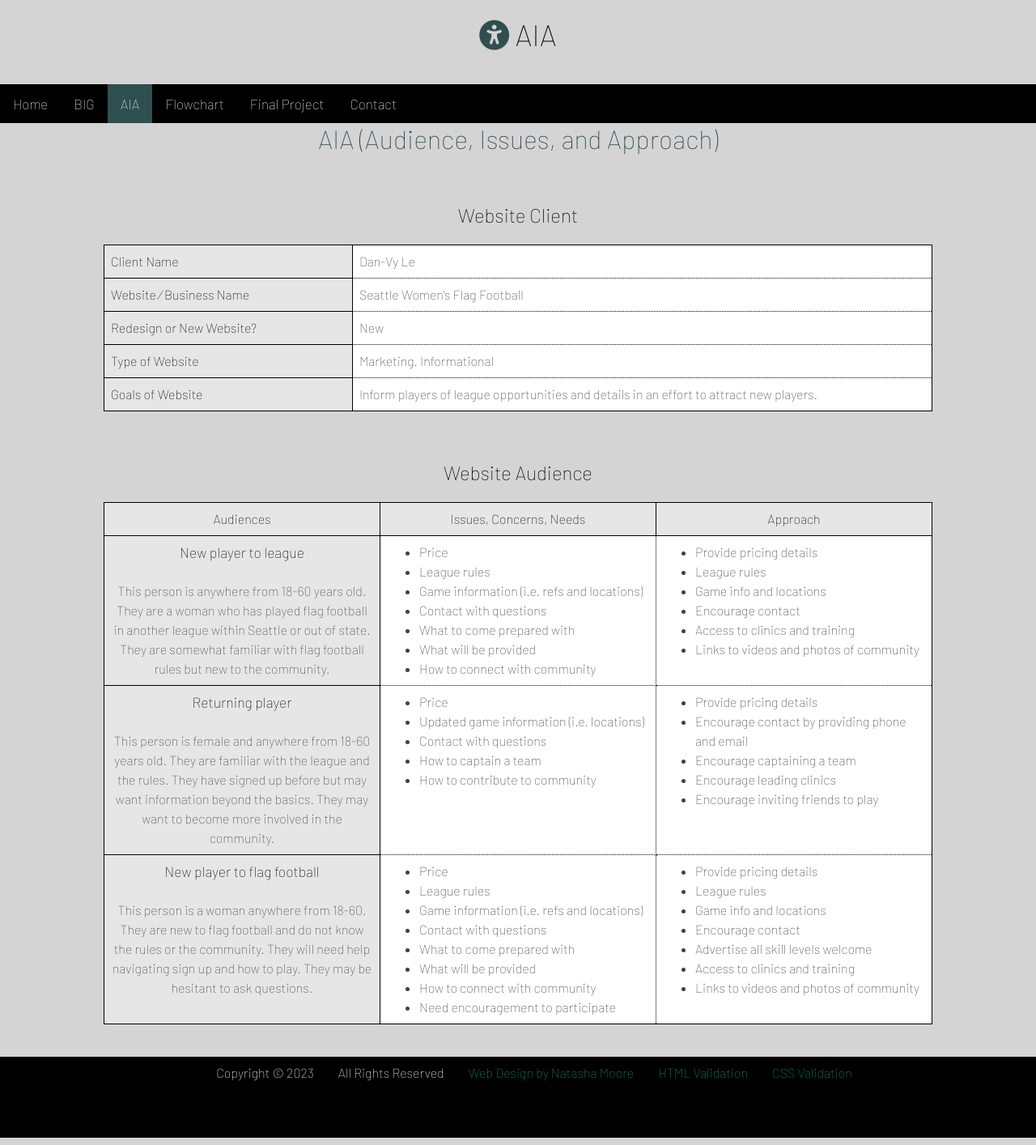
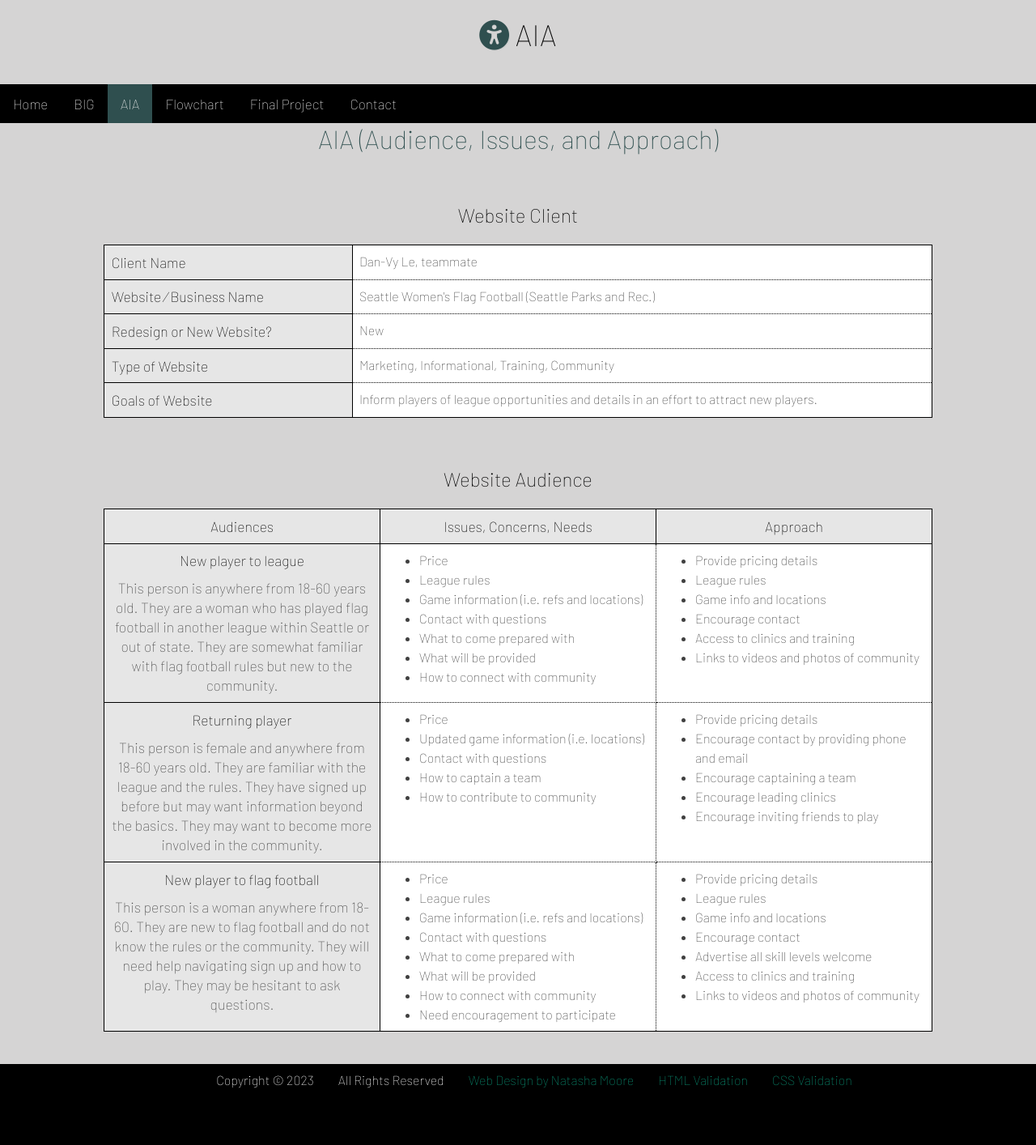
Before and after one commit to NatashaDMoore/it162, a PHP site: page /aia.php in a window 1280 px wide. Shown: the whole page at 81% size. Run offline with PHP 8.4, Linux system fonts and the light colour scheme; some libraries are stand-ins or nearby versions.

Commit message:
fix validate errors

```diff
--- a/aia.php
+++ b/aia.php
@@ -11,11 +11,11 @@ include("./includes/header.php")
     <caption>Website Client</caption>
     <tr>
       <th scope="row">Client Name</th>
-      <td>Dan-Vy Le</td>
+      <td>Dan-Vy Le, teammate</td>
     </tr>
     <tr>
       <th scope="row">Website &frasl; Business Name</th>
-      <td>Seattle Women's Flag Football</td>
+      <td>Seattle Women's Flag Football (Seattle Parks and Rec.)</td>
     </tr>
     <tr>
       <th scope="row">Redesign or New Website?</th>
@@ -23,7 +23,7 @@ include("./includes/header.php")
     </tr>
     <tr>
       <th scope="row">Type of Website</th>
-      <td>Marketing, Informational</td>
+      <td>Marketing, Informational, Training, Community</td>
     </tr>
     <tr>
       <th scope="row">Goals of Website</th>
@@ -40,7 +40,7 @@ include("./includes/header.php")
       <th scope="col">Approach</th>
     </tr>
     <tr>
-      <th scope="row"><h3 class="aia">New player to league</h3><br><p>This person is anywhere from 18-60 years old. They are a woman who has played flag football in another league within Seattle or out of state. They are somewhat familiar with flag football rules but new to the community.</p></th>
+      <th scope="row"><p class="aia">New player to league</p><p>This person is anywhere from 18-60 years old. They are a woman who has played flag football in another league within Seattle or out of state. They are somewhat familiar with flag football rules but new to the community.</p></th>
       <td>
         <ul>
           <li>Price</li>
@@ -64,7 +64,7 @@ include("./includes/header.php")
       </td>
     </tr>
     <tr>
-      <th scope="row"><h3 class="aia">Returning player</h3><br><p>This person is female and anywhere from 18-60 years old. They are familiar with the league and the rules. They have signed up before but may want information beyond the basics. They may want to become more involved in the community.</p></th>
+      <th scope="row"><p class="aia">Returning player</p><p>This person is female and anywhere from 18-60 years old. They are familiar with the league and the rules. They have signed up before but may want information beyond the basics. They may want to become more involved in the community.</p></th>
       <td>
         <ul>
           <li>Price</li>
@@ -85,7 +85,7 @@ include("./includes/header.php")
       </td>
     </tr>
     <tr>
-      <th scope="row"><h3 class="aia">New player to flag football</h3><br><p>This person is a woman anywhere from 18-60. They are new to flag football and do not know the rules or the community. They will need help navigating sign up and how to play. They may be hesitant to ask questions.</p></th>
+      <th scope="row"><p class="aia">New player to flag football</p><p>This person is a woman anywhere from 18-60. They are new to flag football and do not know the rules or the community. They will need help navigating sign up and how to play. They may be hesitant to ask questions.</p></th>
       <td>
         <ul>
           <li>Price</li>
--- a/css/tables.css
+++ b/css/tables.css
@@ -33,6 +33,7 @@ th {
     padding: .5em;
     background-color: #e6e6e6;
     color: #000;
+    font-size: 1.1rem;
     font-weight: 500;
     vertical-align: top;
 }
@@ -64,9 +65,11 @@ ul {
     padding-inline-start: 40px;
 }
 
-h3.aia {
+p.aia {
+    color: #000;
     font-size: 1.1rem;
-    margin: 0;
+    margin-bottom: 10px;
+    font-weight: 500;
 }
 
 @media all and (max-width:736px) {
```
